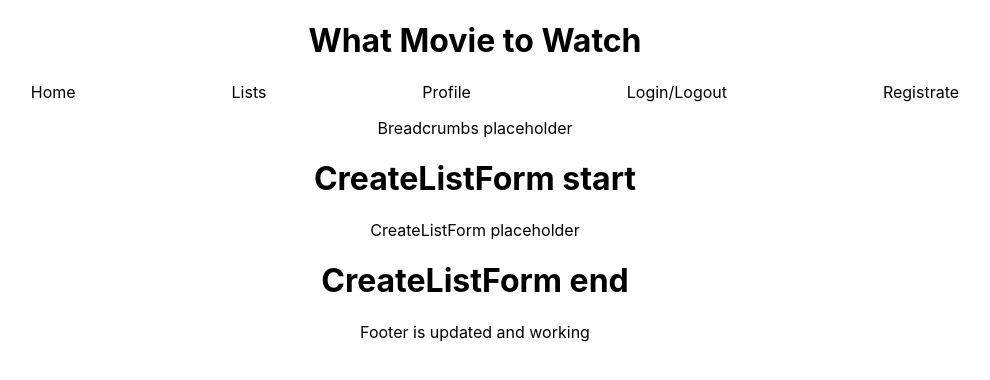
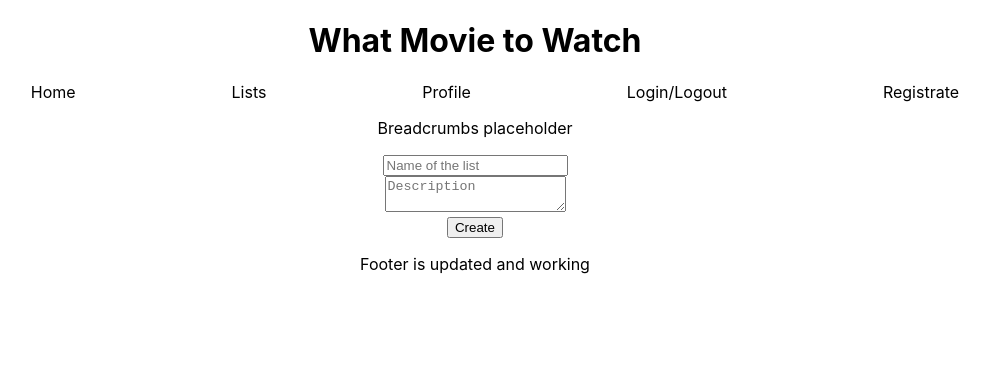
Before and after one commit to WesterAl/What_Movie_to_Watch_react, a React (Create React App) app: page /createlist in a window 1280 px wide. Shown: the top 380 px of the page, without its empty margins (165-1155 px from the left). Built offline with nearby package versions, Linux system fonts and the light colour scheme.

Commit message:
added ilia's code

```diff
--- a/src/createListPage/CreateListForm.jsx
+++ b/src/createListPage/CreateListForm.jsx
@@ -1,13 +1,66 @@
-import React from 'react'
+import React, { useState } from 'react'
 
 function CreateListForm() {
+    const[listName, setListName]=useState([])
+    const[description, setDescription]=useState([])
+
+    //-----This part should be moved to CreateList page------------_-
+const createList = (listName, description) => {
+    //function addToWatchlist(movieId){
+        console.log(listName)
+        console.log(description)
+        const language = "en"
+        const body = {
+            "name": listName,
+            "description": description,
+            "language": language
+        }
+        //POST movie to databse watchlist
+        // https://api.themoviedb.org/3/list?api_key=<<api_key>>
+        if(listName != '' && description != ''){
+            fetch('https://api.themoviedb.org/3/list?api_key=18c103f8d64a085829984a62f7664c81&session_id=239f82b6d7a2477944763397767e5e6aa6f886b2',
+            {
+                method: 'POST',
+                headers: {
+                'Accept': 'application/json',
+                'Content-Type': 'application/json',
+                },
+                body: JSON.stringify(body)
+            })
+
+            console.log("createList finished")
+        } else {
+            alert("You have to put the name and the description first!")
+        }
+        }
+        //------------------------------------
     return (
         <>
-        <h1>CreateListForm start</h1>
-        <p>CreateListForm placeholder</p>
-        <h1>CreateListForm end</h1>
+        <div>
+            <input
+            placeholder='Name of the list'
+            value={listName}
+            onChange={(e) => setListName(e.target.value)}
+            />
+        </div>
+        <div>
+            <textarea
+            placeholder='Description'
+            value={description}
+            onChange={(e) => setDescription(e.target.value)}
+            />
+        </div>
+        <div>
+            <button onClick={() => createList(listName, description)
+                }>
+                    Create
+            </button>
+        </div>
         </>
     )
+
+
 }
 
+
 export default CreateListForm
```
